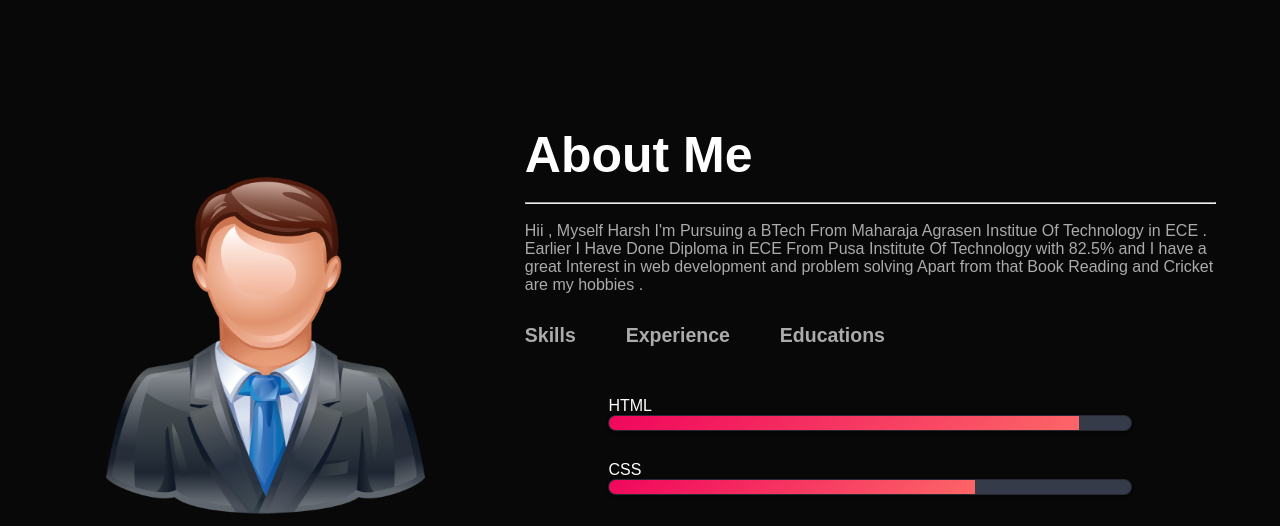
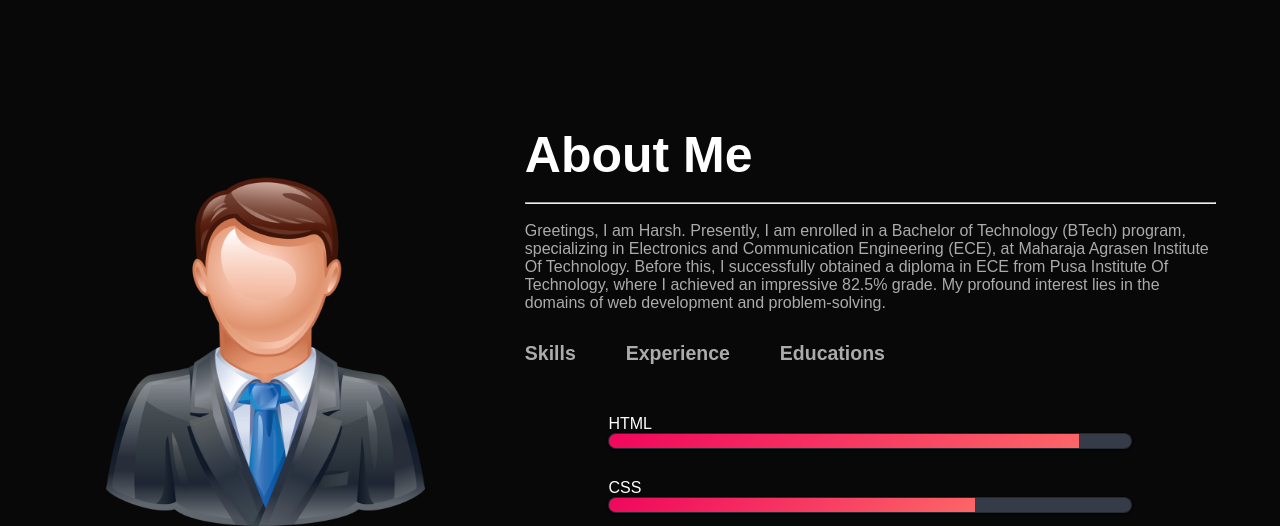
Before and after one commit to Harsh5453/Portfolio, a plain HTML site: page index.html in a window 1280 px wide. Shown: the part 770-1296 px from the top of the page. Drawn offline with nearby package versions, Linux system fonts and the light colour scheme.

Commit message:
Update index.html

```diff
--- a/index.html
+++ b/index.html
@@ -71,7 +71,7 @@
                 </div>
                 <div class="about-col-2">
                     <h1 class="sub-title">About Me </h1>
-                    <p><br><hr> <br>Hii , Myself Harsh I'm Pursuing a BTech From Maharaja Agrasen Institue Of Technology in ECE . Earlier I Have Done Diploma in ECE From Pusa Institute Of Technology with 82.5% and I have a great Interest in web development and problem solving Apart from that Book Reading and Cricket are my hobbies . </p>
+                    <p><br><hr> <br>Greetings, I am Harsh. Presently, I am enrolled in a Bachelor of Technology (BTech) program, specializing in Electronics and Communication Engineering (ECE), at Maharaja Agrasen Institute Of Technology. Before this, I successfully obtained a diploma in ECE from Pusa Institute Of Technology, where I achieved an impressive 82.5% grade. My profound interest lies in the domains of web development and problem-solving.  </p>
 
                     <div class="tab-title">
                         <p class="tab-links active-link" onclick="opentab('skills')">Skills</p>
```
